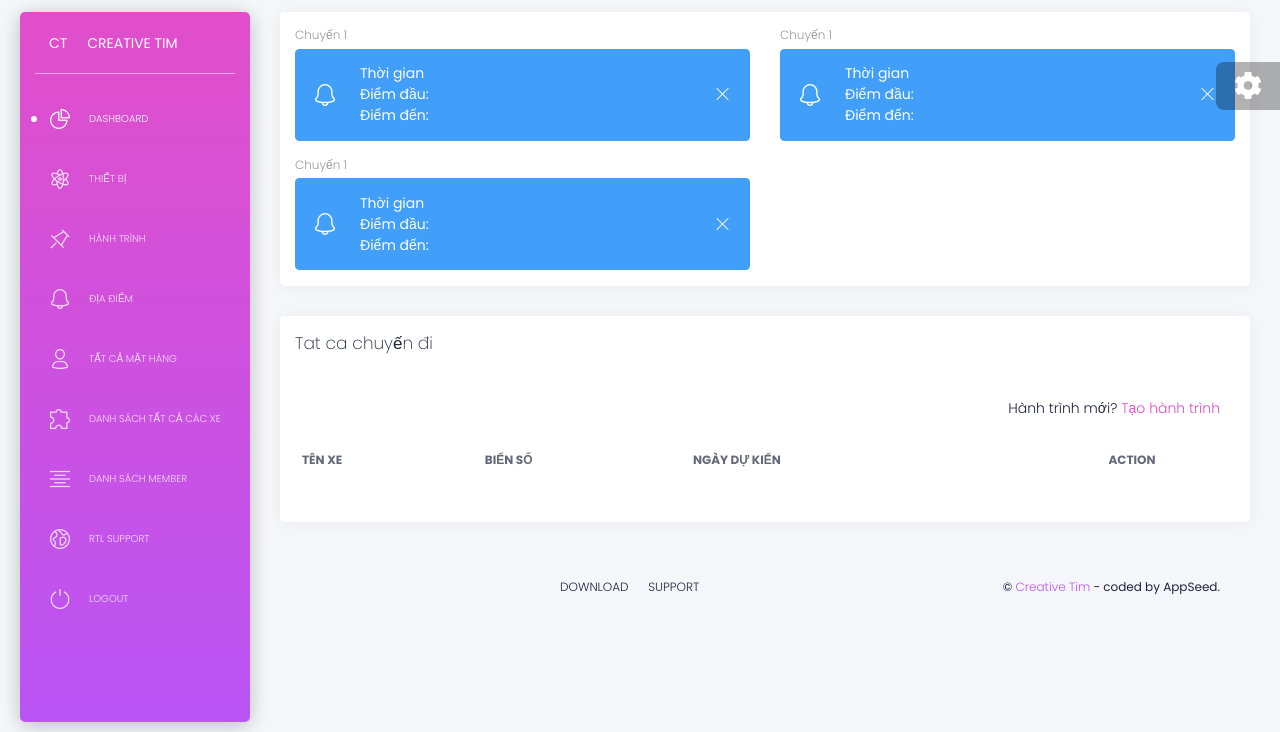
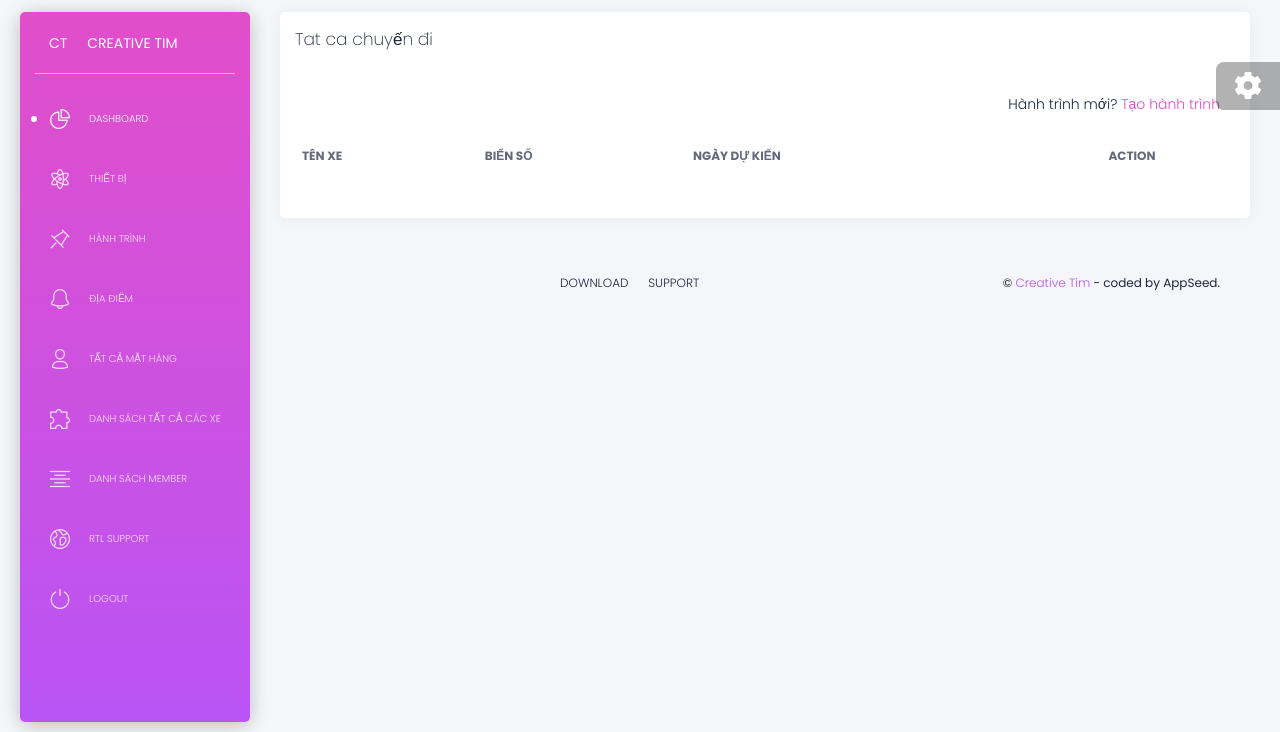
Before and after one commit to ducanhvna/vantai-gateway, a Django app: page / in a window 1280 px wide. Shown: the part 68-800 px from the top of the page. Run offline with Django 3.2, Linux system fonts and the light colour scheme; a user stored in the database is signed in; tables that the repository leaves empty hold one stand-in row (values such as "Sample post"); a database or web service that is not in the repository returns one stand-in record (values such as "Sample title"); data that the repository does not hold is empty; some libraries are stand-ins or nearby versions.

Commit message:
update src

```diff
--- a/apps/home/views.py
+++ b/apps/home/views.py
@@ -32,6 +32,7 @@ def index(request):
     #         num_completed = Count('pod_asins', filter=Q(pod_asins__completed=True)),
     #         num_reviewed = Count('pod_asins', filter=~Q(pod_asins__review_by=None)))
     # # return queryset.prefetch_related("contacts", "account")
+    results= []
     if len(devices)>0:
         device = devices[0]
         memberships = VantaihahaiMembership.objects.filter(device=device)
@@ -42,7 +43,7 @@ def index(request):
             print("Tat ca cac chuyen di cua: ", employee_id)
             queryset= tatcachuyendicuataixe(employee_id)['data']['results']
             print(queryset)
-            results= []
+
             for item in queryset:
                 try:
                     hanhtrinh= None
--- a/apps/templates/home/index.html
+++ b/apps/templates/home/index.html
@@ -9,59 +9,6 @@
 
     <div class="content">
            <div class="row">
-
-      <div class="col-12">
-        <div class="card card-chart">
-          <div class="card-header ">
-            <div class="row">
-              <div class="col-sm-6 text-left">
-                <h5 class="card-category">Chuyến 1</h5>
-                    <div class="alert alert-info alert-with-icon" data-notify="container">
-                        <button type="button" aria-hidden="true" class="close" data-dismiss="alert" aria-label="Close">
-                        <i class="tim-icons icon-simple-remove"></i>
-                        </button>
-                        <span data-notify="icon" class="tim-icons icon-bell-55"></span>
-                        <span data-notify="message">Thời gian</span>
-
-                        <span data-notify="message">Điểm đầu: </span>
-                        <span data-notify="message">Điểm đến: </span>
-
-                    </div>
-              </div>
-              <div class="col-sm-6 text-left">
-                <h5 class="card-category">Chuyến 1</h5>
-                    <div class="alert alert-info alert-with-icon" data-notify="container">
-                        <button type="button" aria-hidden="true" class="close" data-dismiss="alert" aria-label="Close">
-                        <i class="tim-icons icon-simple-remove"></i>
-                        </button>
-                        <span data-notify="icon" class="tim-icons icon-bell-55"></span>
-                        <span data-notify="message">Thời gian</span>
-
-                        <span data-notify="message">Điểm đầu: </span>
-                        <span data-notify="message">Điểm đến: </span>
-
-                    </div>
-              </div>
-              <div class="col-sm-6 text-left">
-                <h5 class="card-category">Chuyến 1</h5>
-                    <div class="alert alert-info alert-with-icon" data-notify="container">
-                        <button type="button" aria-hidden="true" class="close" data-dismiss="alert" aria-label="Close">
-                        <i class="tim-icons icon-simple-remove"></i>
-                        </button>
-                        <span data-notify="icon" class="tim-icons icon-bell-55"></span>
-                        <span data-notify="message">Thời gian</span>
-
-                        <span data-notify="message">Điểm đầu: </span>
-                        <span data-notify="message">Điểm đến: </span>
-
-                    </div>
-              </div>
-            </div>
-          </div>
-
-        </div>
-      </div>
-
 
     </div>
     <div class="row">
--- a/apps/vantai/views.py
+++ b/apps/vantai/views.py
@@ -240,6 +240,7 @@ class ChuyendiListView(LoginRequiredMixin, ListView):
         # queryset = super(PodDetailView, self).get_queryset()
         print('abc',self.request.user)
         queryset = []
+        results= []
         # find device
         devices = Device.objects.filter(user=self.request.user)
         # if self.request.user.role != "ADMIN" and not self.request.user.is_superuser:
@@ -262,7 +263,7 @@ class ChuyendiListView(LoginRequiredMixin, ListView):
                 print("Tat ca cac chuyen di cua: ", employee_id)
                 queryset= tatcachuyendicuataixe(employee_id)['data']['results']
                 print(queryset)
-                results= []
+
                 for item in queryset:
                     try:
                         hanhtrinh= None
```
